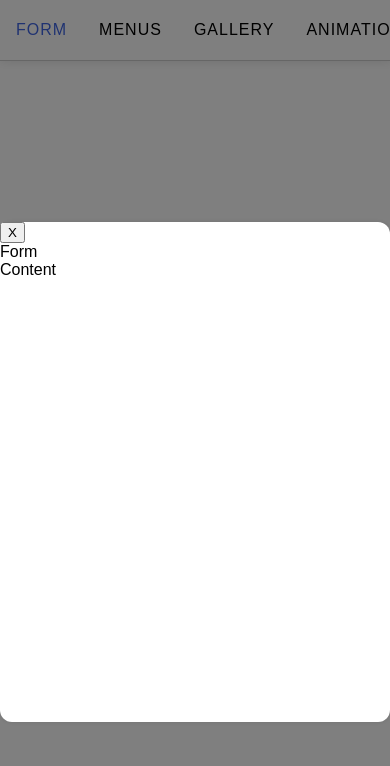
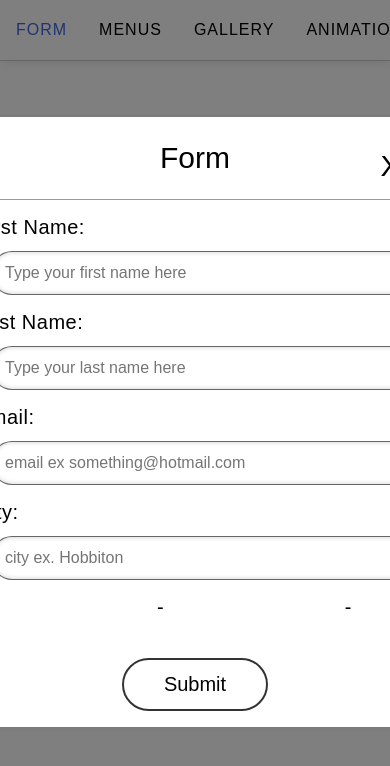
Before and after one commit to savus/testing-vite-react, a React (Vite) app: page / in a window 390 px wide. Both pictures are taken after a click on the link "FORM". Shown: the top 766 px of the page. Built offline with nearby package versions, Linux system fonts and the light colour scheme.

Commit message:
Rebuild form elements
Rebuilt TextInput and SubmitButton components for modal form and applied base and exclusive stylings. TASK: need to style phone inputs and begin hooking up form input state

```diff
--- a/src/App.tsx
+++ b/src/App.tsx
@@ -1,3 +1,4 @@
+import { FormContent } from "./Components/FormContent.js";
 import { Header } from "./Components/Header.js";
 import { Modal } from "./Components/Modal.js";
 import { ModalContextProvider } from "./Components/Providers/ModalContextProvider.js";
@@ -12,8 +13,8 @@ function App() {
         <NavbarContextProvider>
           <Header />
         </NavbarContextProvider>
-        <Modal modalStateName="form">
-          <div className="form-content">Content</div>
+        <Modal header="Form" modalStateName="form">
+          <FormContent />
         </Modal>
       </ModalContextProvider>
     </>
--- /dev/null
+++ b/src/Components/FormContent.tsx
@@ -0,0 +1,54 @@
+import { SubmitButton } from "./SubmitButton";
+import { TextInput } from "./TextInput";
+import "../css/form-content.css";
+
+export const FormContent = () => {
+  return (
+    <div className="form-content">
+      <TextInput
+        labelText="First Name"
+        labelFor="first-name"
+        inputProps={{
+          id: "first-name",
+          type: "text",
+          placeholder: "Type your first name here",
+        }}
+      />
+      <TextInput
+        labelText="Last Name"
+        labelFor="last-name"
+        inputProps={{
+          id: "last-name",
+          type: "text",
+          placeholder: "Type your last name here",
+        }}
+      />
+      <TextInput
+        labelText="Email"
+        labelFor="email"
+        inputProps={{
+          id: "email",
+          type: "email",
+          placeholder: "email ex something@hotmail.com",
+        }}
+      />
+      <TextInput
+        labelText="City"
+        labelFor="city"
+        inputProps={{
+          id: "city",
+          type: "text",
+          placeholder: "city ex. Hobbiton",
+        }}
+      />
+      <div className="phone-input-container">
+        <input type="text" />
+        -
+        <input type="text" />
+        -
+        <input type="text" />
+      </div>
+      <SubmitButton />
+    </div>
+  );
+};
--- a/src/Components/Modal.tsx
+++ b/src/Components/Modal.tsx
@@ -2,29 +2,25 @@ import type { ReactNode } from "react";
 import "../css/modal.css";
 import type { TVisibleModal } from "../types";
 import { useModalContext } from "./Providers/ModalContextProvider";
+import { ModalCloseButton } from "./ModalCloseButton";
 export const Modal = ({
+  header,
   children,
   modalStateName,
 }: {
+  header: string;
   children: ReactNode;
   modalStateName: TVisibleModal;
 }) => {
-  const { visibleModal, setVisibleModal } = useModalContext();
+  const { visibleModal } = useModalContext();
 
   const isModalVisible = (stateName: TVisibleModal) =>
     stateName === visibleModal ? "is-visible" : "";
   return (
     <div className={`modal-overlay ${isModalVisible(modalStateName)}`}>
       <div className="modal-body">
-        <button
-          className="close-button"
-          onClick={() => {
-            setVisibleModal("none");
-          }}
-        >
-          X
-        </button>
-        <div className="modal-header">Form</div>
+        <ModalCloseButton />
+        <div className="modal-header">{header}</div>
         {children}
       </div>
     </div>
--- /dev/null
+++ b/src/Components/ModalCloseButton.tsx
@@ -0,0 +1,15 @@
+import { useModalContext } from "./Providers/ModalContextProvider";
+
+export const ModalCloseButton = () => {
+  const { setVisibleModal } = useModalContext();
+  return (
+    <button
+      className="close-button btn"
+      onClick={() => {
+        setVisibleModal("none");
+      }}
+    >
+      X
+    </button>
+  );
+};
--- /dev/null
+++ b/src/Components/SubmitButton.tsx
@@ -0,0 +1,11 @@
+export const SubmitButton = () => {
+  return (
+    <div className="submit-container">
+      <input
+        className="btn btn-primary submit-btn"
+        type="submit"
+        value="Submit"
+      />
+    </div>
+  );
+};
--- /dev/null
+++ b/src/Components/TextInput.tsx
@@ -0,0 +1,18 @@
+import type { TInputProps } from "../types";
+
+export const TextInput = ({
+  inputProps,
+  labelText,
+  labelFor,
+}: {
+  inputProps: TInputProps;
+  labelText: string;
+  labelFor?: string;
+}) => {
+  return (
+    <div className="input-container">
+      {labelText && <label htmlFor={labelFor}>{labelText}:</label>}
+      <input {...inputProps} />
+    </div>
+  );
+};
--- /dev/null
+++ b/src/css/form-content.css
@@ -0,0 +1,51 @@
+.form-content {
+  padding: 1rem;
+  font-size: var(--size-20);
+  display: flex;
+  flex-direction: column;
+  gap: var(--size-16);
+}
+
+.form-content .input-container {
+  display: flex;
+  flex-direction: column;
+  gap: var(--size-12);
+}
+
+.input-container label {
+  letter-spacing: 0.5px;
+}
+
+.input-container input {
+  --padding: var(--size-12);
+  --width: calc(24rem + var(--padding));
+  display: inline-flex;
+  width: var(--width);
+  padding: var(--padding);
+  margin-left: var(--size-16);
+  border-radius: 20px;
+  border: 1px solid rgba(0, 0, 0, 0.6);
+  box-shadow: inset 0px 0px 5px 0px rgba(0, 0, 0, 0.2);
+  font-size: var(--size-16);
+  color: #000;
+}
+
+.form-content .submit-container {
+  display: flex;
+  justify-content: center;
+  align-items: center;
+}
+
+.form-content .submit-btn {
+  max-width: 500px;
+  cursor: pointer;
+}
+
+.form-content .submit-btn:hover {
+  background-color: rgba(155, 155, 155, 0.2);
+}
+
+.form-content .submit-btn:active {
+  background-color: rgba(0, 0, 0, 0.2);
+  color: rgba(240, 240, 240);
+}
--- a/src/css/index.css
+++ b/src/css/index.css
@@ -11,7 +11,10 @@
   --size-8: 0.5rem;
   --size-12: 0.75rem;
   --size-16: 1rem;
+  --size-18: 1.125rem;
   --size-20: 1.25rem;
+  --size-25: 1.5625rem;
+  --size-30: 1.875rem;
   --size-50: 3.125rem;
   --size-100: 6.25rem;
   --size-320: 20rem;
@@ -43,3 +46,24 @@ a {
   max-width: 1200px;
   margin: 0 auto;
 }
+
+input {
+  outline: none;
+  border: none;
+}
+
+.btn {
+  outline: none;
+  border: 0;
+  background: transparent;
+  font-size: var(--size-20);
+  display: inline-flex;
+  justify-content: center;
+  align-items: center;
+}
+
+.btn-primary {
+  border: 2px solid rgba(0, 0, 0, 0.8);
+  padding: 0.8rem 2.5rem;
+  border-radius: var(--size-30);
+}
--- a/src/css/modal.css
+++ b/src/css/modal.css
@@ -3,7 +3,7 @@
   --visibility: hidden;
   opacity: var(--opacity);
   visibility: var(--visibility);
-  position: fixed;
+  position: absolute;
   top: 0;
   left: 0;
   right: 0;
@@ -14,6 +14,8 @@
   display: flex;
   justify-content: center;
   align-items: center;
+  height: 100vh;
+  overflow-y: scroll;
 }
 
 .modal-overlay.is-visible {
@@ -23,9 +25,32 @@
 
 .modal-body {
   width: 600px;
-  height: 500px;
-  margin-top: var(--size-100);
   background-color: var(--bg-primary);
   border-radius: var(--size-12);
   box-shadow: 0px 0px 5px 0px rgba(0, 0, 0, 0.1);
+  position: relative;
 }
+
+.modal-body .modal-header {
+  text-align: center;
+  font-size: var(--size-30);
+  padding: 1.5rem 0;
+  border-bottom: 1px solid rgba(0, 0, 0, 0.4);
+  /* margin-bottom: var(--size-30); */
+}
+
+.modal-body .close-button {
+  --scale: 1;
+  --speed: calc(var(--transition-speed) * 1.5);
+  font-size: var(--size-30);
+  position: absolute;
+  right: 5%;
+  top: 5%;
+  transform: scale(var(--scale));
+  transition: transform var(--speed) ease-in-out;
+}
+
+.modal-body .close-button:hover {
+  --scale: 1.5;
+  cursor: pointer;
+}
--- a/src/types.ts
+++ b/src/types.ts
@@ -1,4 +1,4 @@
-import type { RefObject } from "react";
+import type { ComponentProps, RefObject } from "react";
 
 export type TActiveLink = "form" | "menus" | "gallery" | "animations" | "none";
 
@@ -23,3 +23,5 @@ export type TModalContext = {
   visibleModal: TVisibleModal;
   setVisibleModal: (modal: TVisibleModal) => void;
 };
+
+export type TInputProps = ComponentProps<"input">;
```
